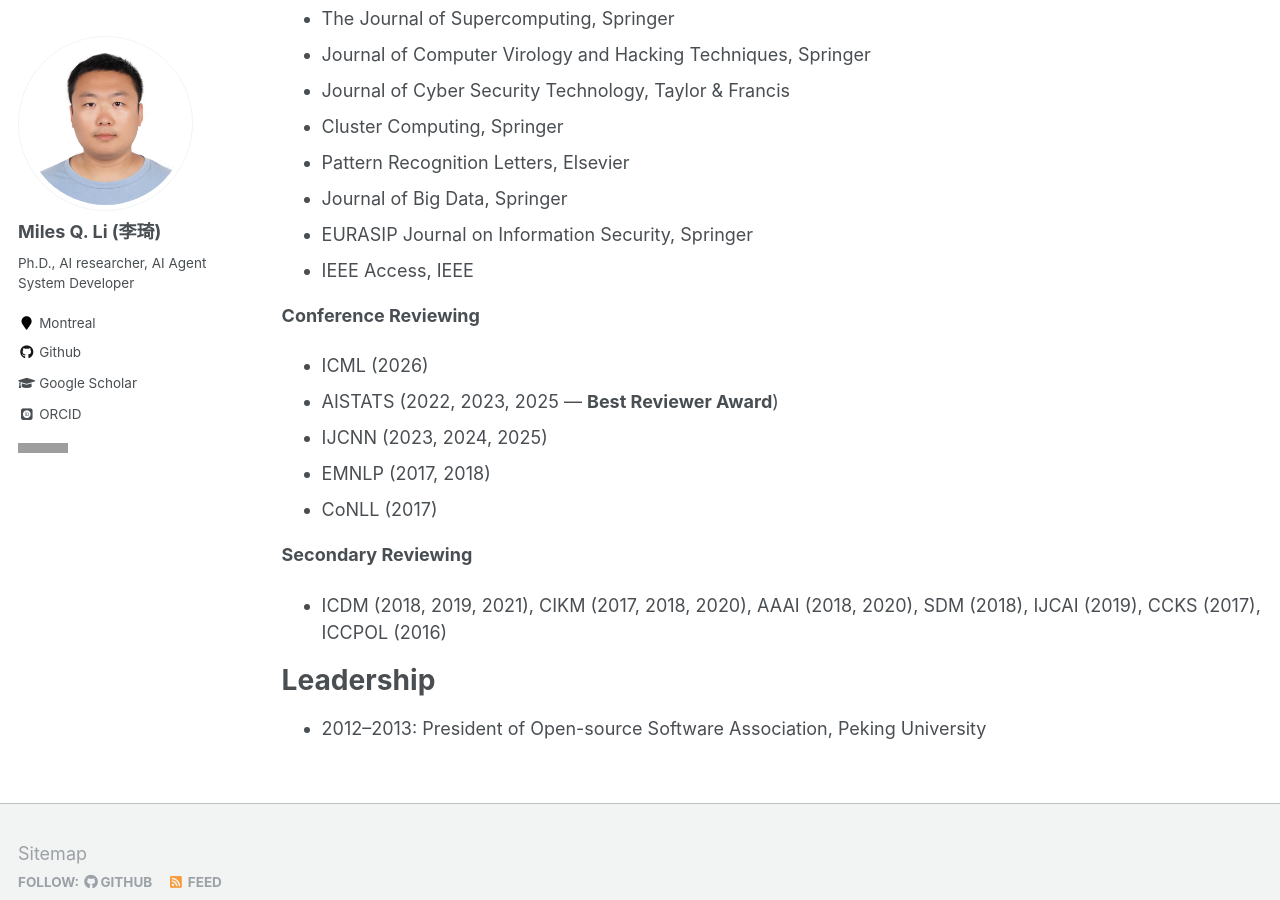
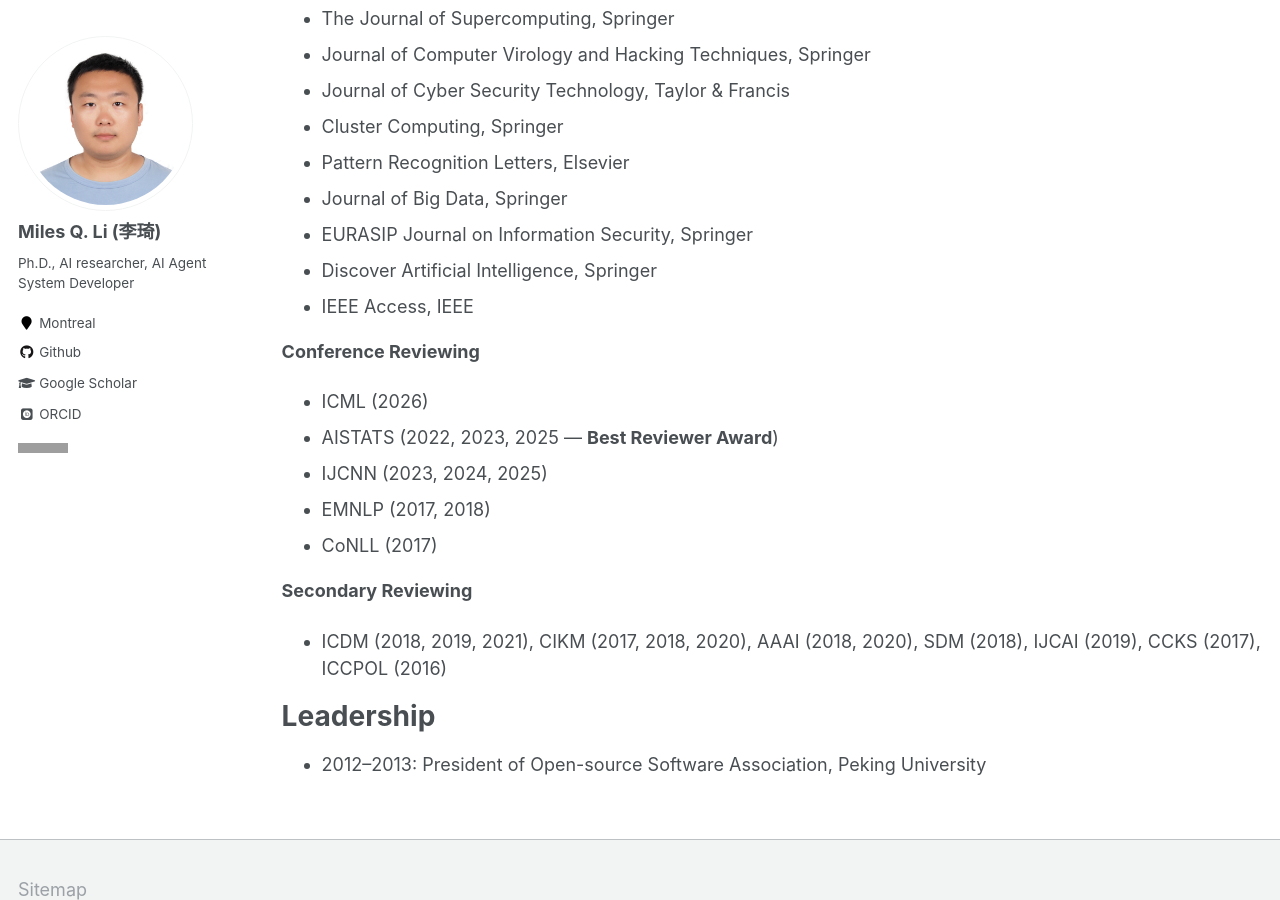
Before and after one commit to MilesQLi/milesqli.github.io, a Jekyll site: the page built from _pages/cv.md, in a window 1280 px wide and 900 px high, scrolled down 3704 px. Built offline with Jekyll 4.4.1, drawn with Linux system fonts in a browser that asks for light colours; some web fonts are replaced; a script that is not in the unit is left out; grey boxes are pictures that could not be loaded.

Commit message:
Add Discover Artificial Intelligence to journal reviewing list

```diff
--- a/_pages/cv.md
+++ b/_pages/cv.md
@@ -79,6 +79,7 @@ Service
 * Pattern Recognition Letters, Elsevier
 * Journal of Big Data, Springer
 * EURASIP Journal on Information Security, Springer
+* Discover Artificial Intelligence, Springer
 * IEEE Access, IEEE
 
 **Conference Reviewing**
```
